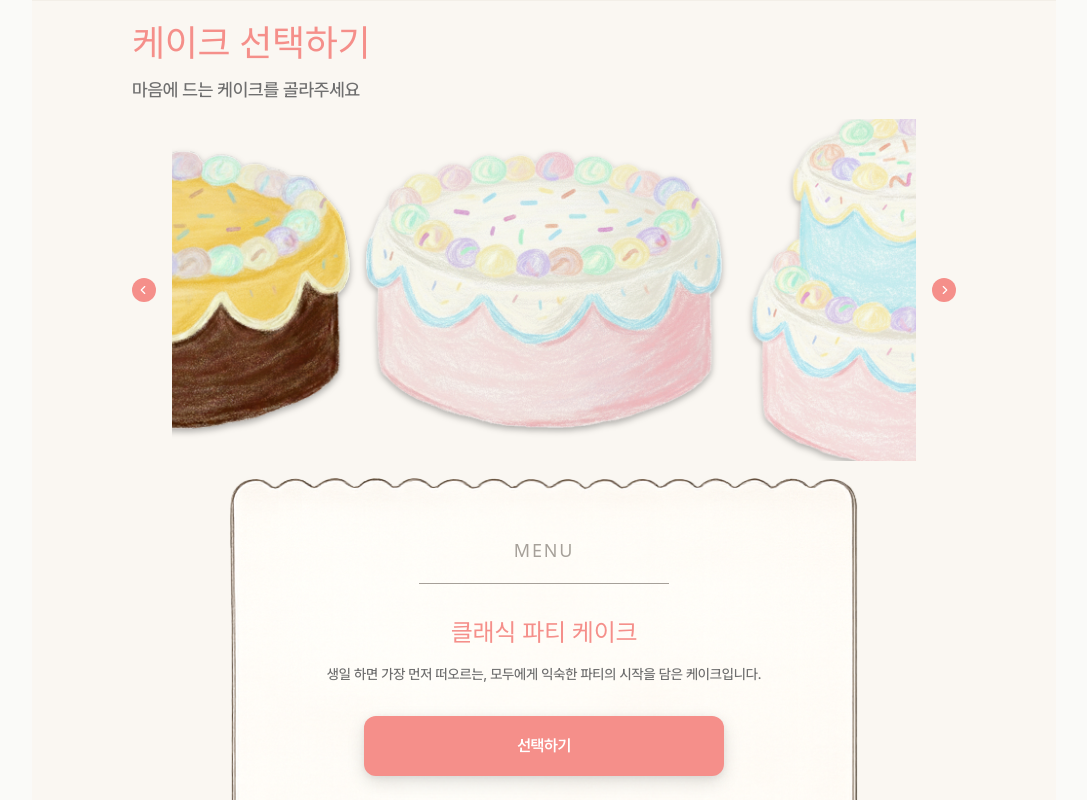
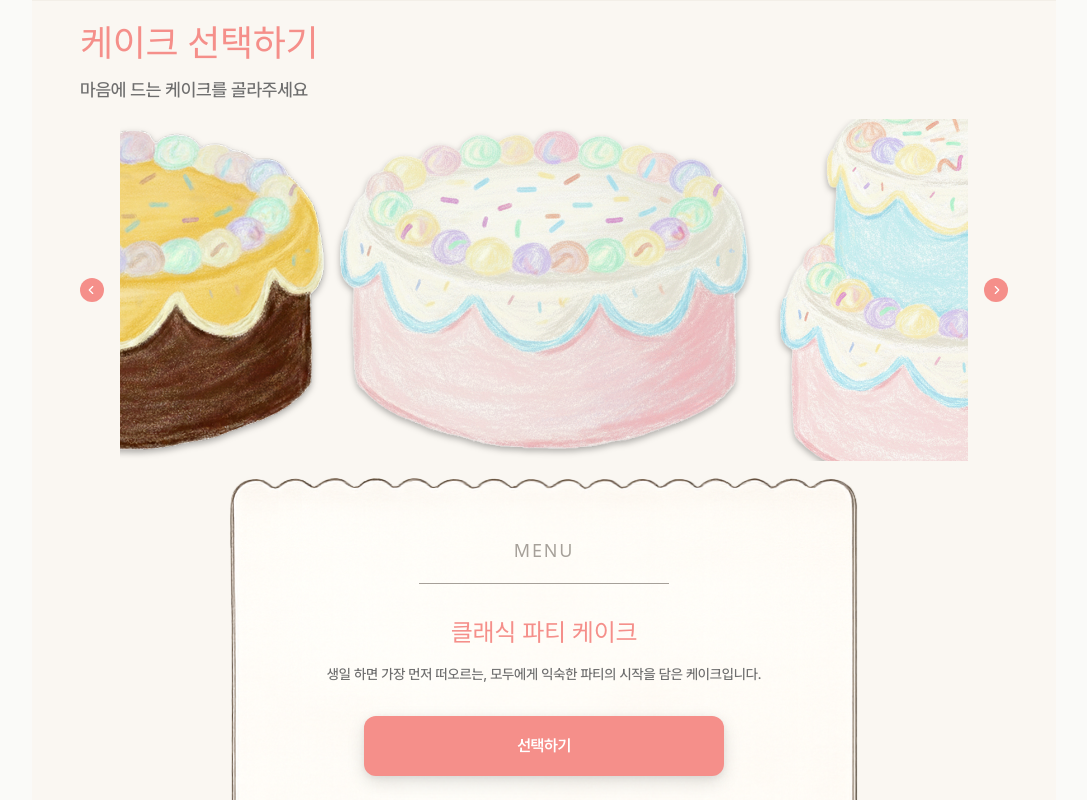
Before and after one commit to Leeseoleem/my-little-birthday-party, a React (Vite) app: page /creator/cake/select in a window 1280 px wide. Shown: the whole page, without its empty margins (96-1183 px from the left). Built offline with nearby package versions, Linux system fonts and the light colour scheme; a web font is replaced by a local one.

Commit message:
design: 각 page 세로 스크롤 가능하게 수정

```diff
--- a/src/routes/creator/route.tsx
+++ b/src/routes/creator/route.tsx
@@ -24,7 +24,7 @@ function CreatorLayout() {
 
   const layoutClass = clsx(
     "flex flex-1 flex-col min-h-0",
-    !LayoutMeta && "px-4 md:px-12 xl:px-25"
+    !LayoutMeta && "px-4 mdh:px-12 xl:px-25"
   );
 
   // 2. 헤더 메타 데이터를 설치한 라우트
@@ -37,7 +37,7 @@ function CreatorLayout() {
 
   return (
     // /creator 구간 공통 레이아웃 (헤더/컨테이너/배경 등)
-    <div className="h-dvh flex flex-col overflow-hidden">
+    <div className="h-dvh flex flex-col overflow-y-auto">
       {/* Header: 풀폭(패딩 없음) */}
       {headerMeta && (
         <header className="sticky top-0 z-50 w-full border-b border-gray-20">
```
